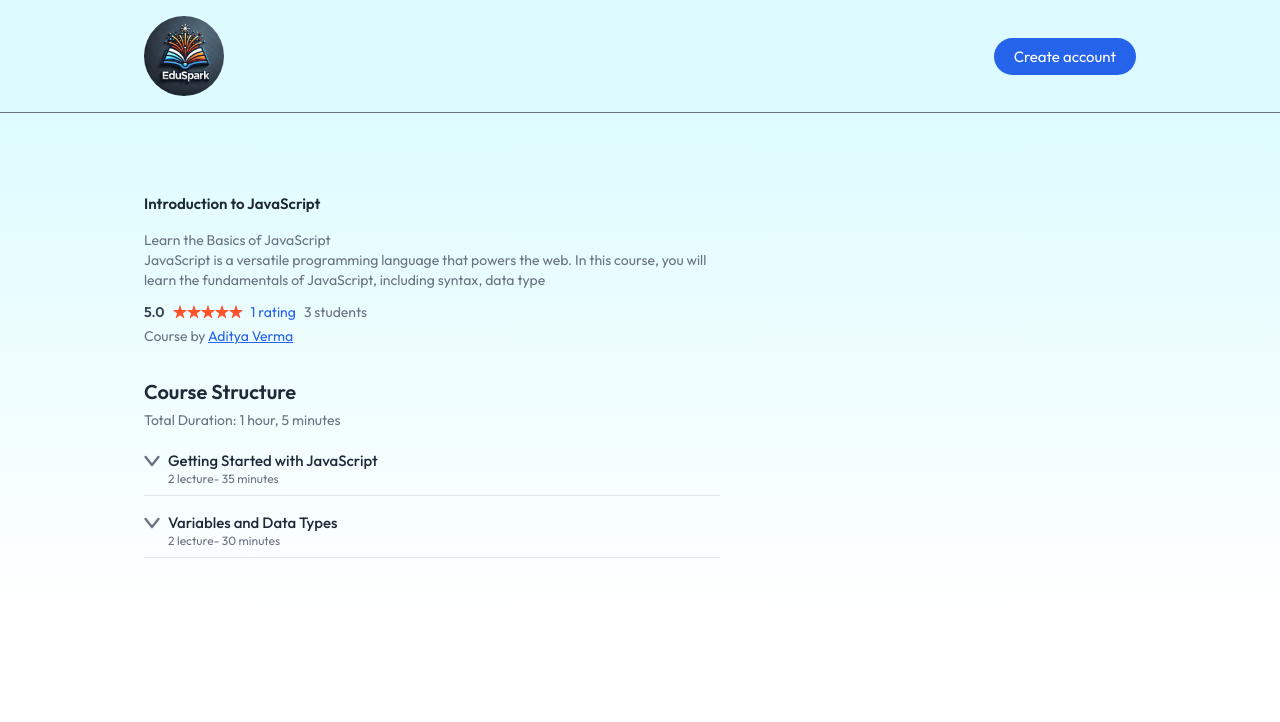
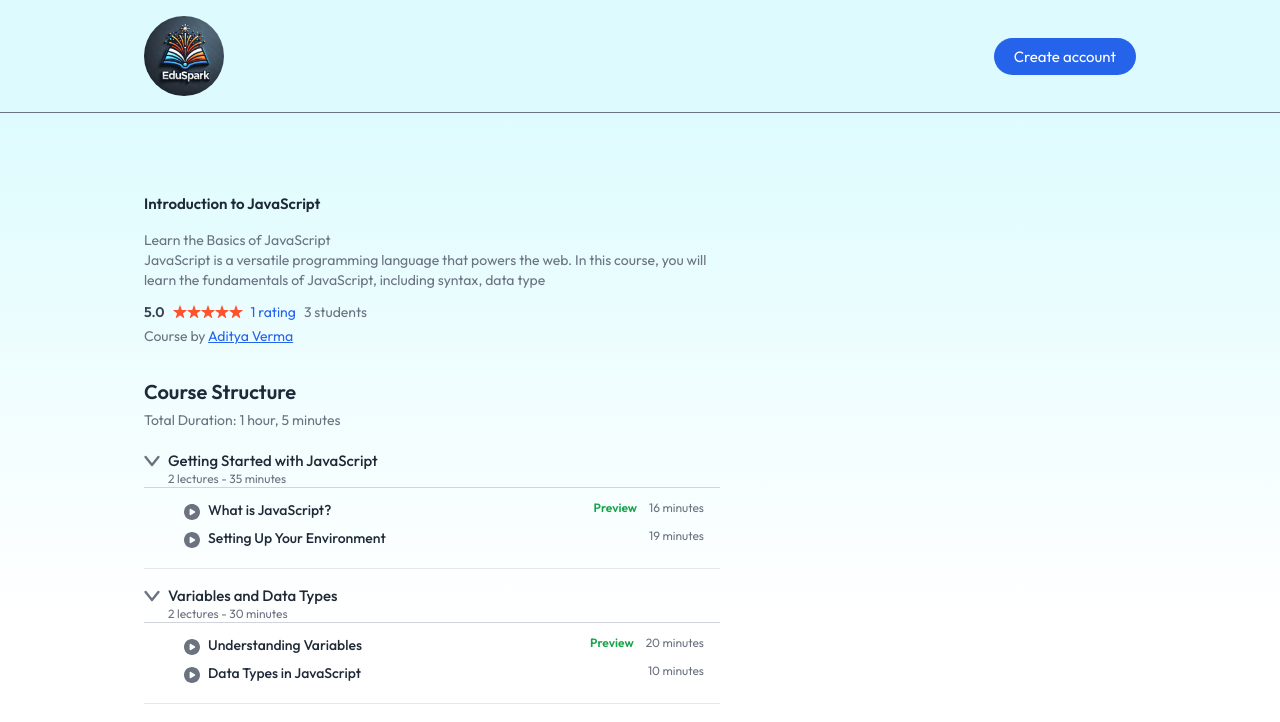
Before and after one commit to AdityaVerma810/Learning-Management-System, a React (Vite) app in the folder client/: page /course/605c72efb3f1c2b1f8e4e1a1 in a window 1280 px wide. Shown: the top 722 px of the page. Built offline with nearby package versions, Linux system fonts and the light colour scheme; no server answers; a web font is replaced by a local one.

Commit message:
adding preview and course  duration

```diff
--- a/client/src/pages/student/CourseDetails.jsx
+++ b/client/src/pages/student/CourseDetails.jsx
@@ -3,6 +3,7 @@ import { useParams } from 'react-router-dom';
 import { AppContext } from '../../context/AppContext';
 import { assets } from '../../assets/assets';
 import Loading from '../../components/students/Loading';
+import humanizeDuration from 'humanize-duration';
 
 const CourseDetails = () => {
   const { id } = useParams();
@@ -12,7 +13,6 @@ const CourseDetails = () => {
     calculateRating,
     calculateCourseDuration,
     calculateChapterTime,
-    // calculateNumberOfLectures (Optional - use only if defined)
   } = useContext(AppContext);
 
   const fetchCourseData = () => {
@@ -59,6 +59,7 @@ const CourseDetails = () => {
               />
             ))}
           </div>
+
           <p className='text-blue-600'>
             {ratingCount} {ratingCount > 1 ? 'ratings' : 'rating'}
           </p>
@@ -88,10 +89,29 @@ const CourseDetails = () => {
                 </div>
 
                 <p className='text-xs text-gray-500 ml-6'>
-                  {chapter.chapterContent.length} lecture- {calculateChapterTime(chapter)}
+                  {chapter.chapterContent.length} lecture{chapter.chapterContent.length > 1 ? 's' : ''} - {calculateChapterTime(chapter)}
                 </p>
+
+                <ul className='list-disc md:pl-10 pl-4 pr-4 py-2 text-gray-600 border-t border-gray-300'>
+                  {chapter.chapterContent.map((lecture, i) => (
+                    <li key={i} className='flex items-start gap-2 py-1'>
+                      <img src={assets.play_icon} alt='play icon' className='w-4 h-4 mt-1' />
+                      <div className='flex item-center justify-between w-full text-gray-800 text-xs md:text-default'>
+                        <p className='font-medium text-sm'>{lecture.lectureTitle}</p>
+                        <div className='text-xs text-gray-500 flex gap-3'>
+                          {lecture.isPreviewFree && <span className='text-green-600 font-semibold'>Preview</span>}
+                          <span>
+                            {humanizeDuration(lecture.lectureDuration * 60 * 1000, {
+                              units: ['h', 'm'],
+                              round: true,
+                            })}
+                          </span>
+                        </div>
+                      </div>
+                    </li>
+                  ))}
+                </ul>
               </div>
-
             ))}
           </div>
         </div>
```
